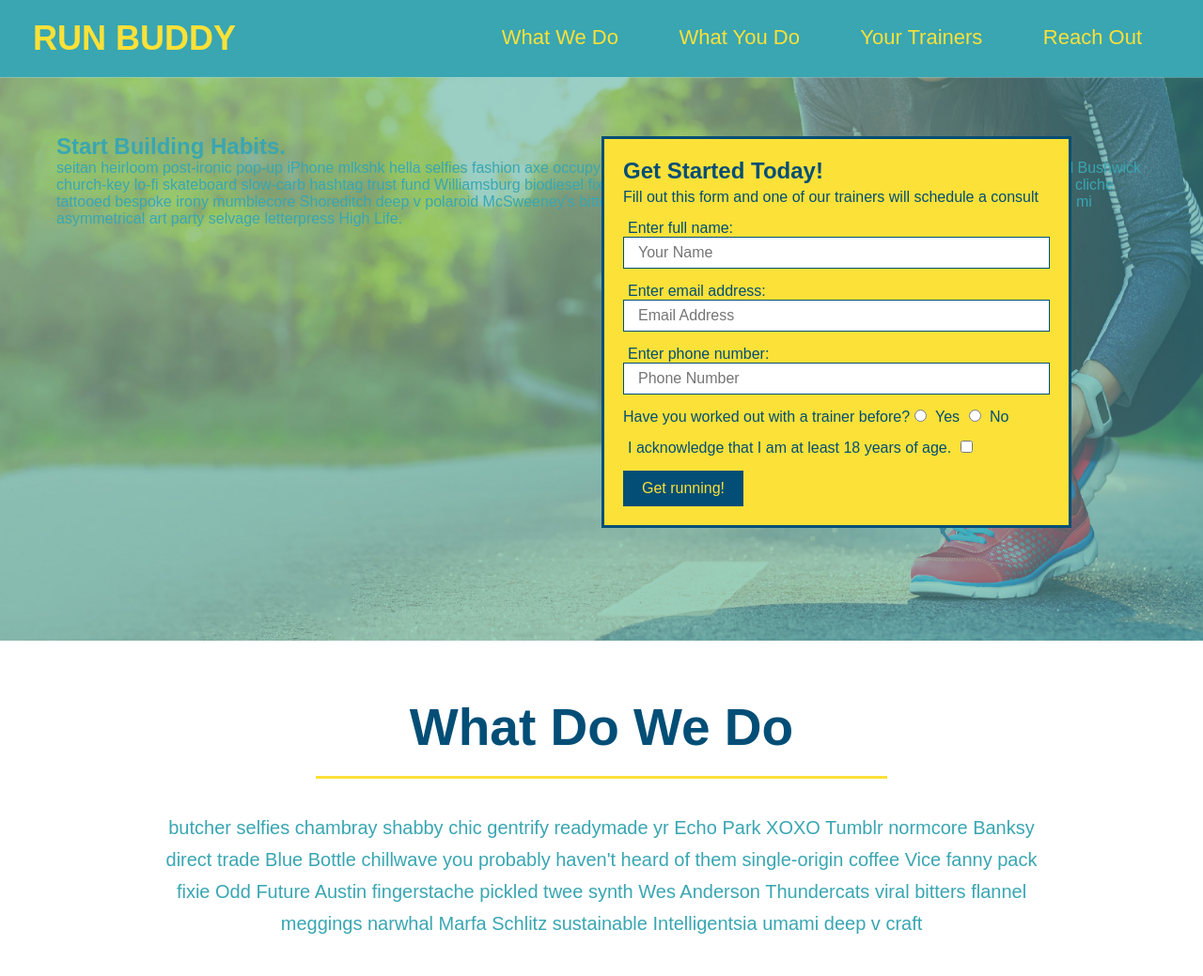
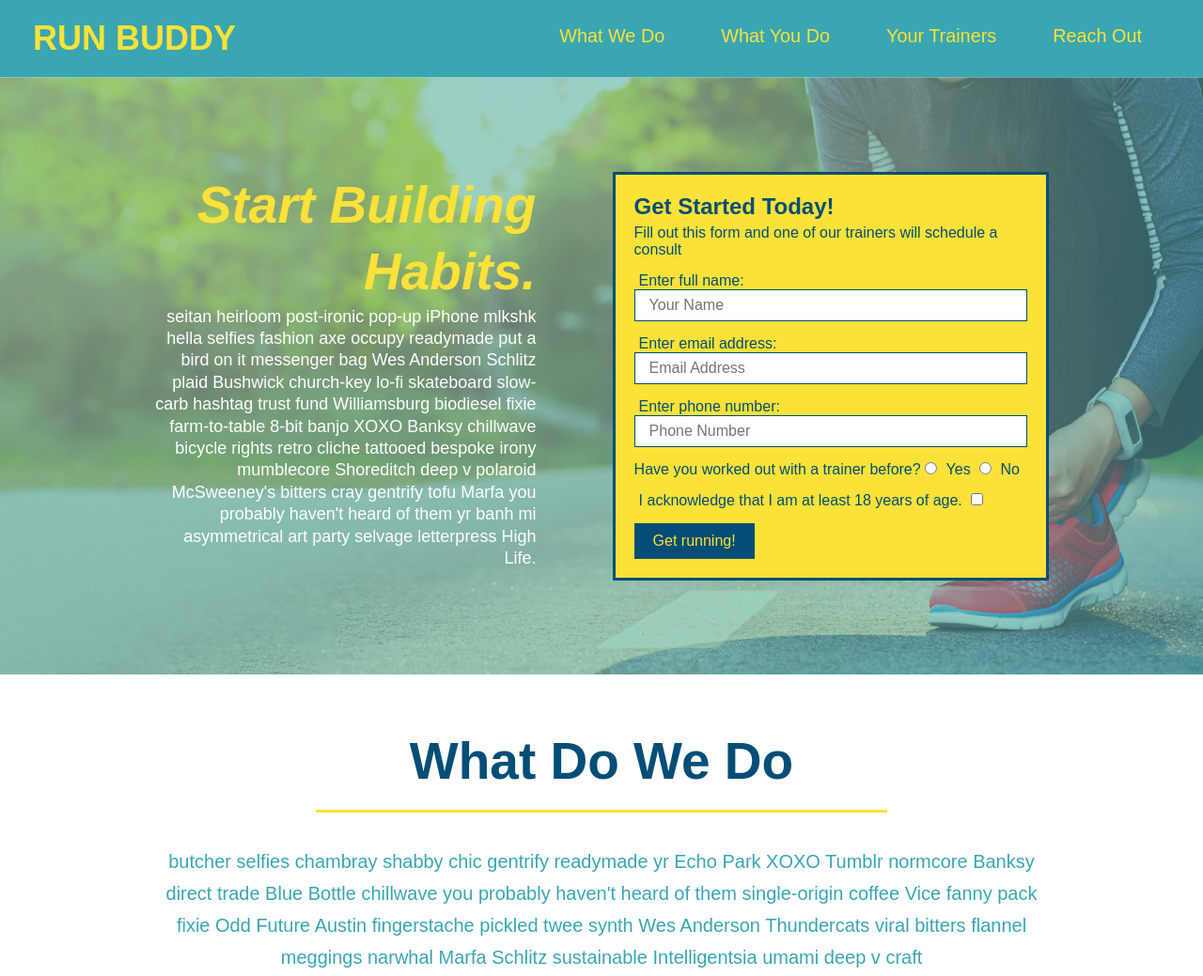
Before and after one commit to cacevedo2011/Run-Buddy, a plain HTML site: page index.html in a window 1280 px wide. Shown: the top 1039 px of the page at 94% size. Drawn offline with Linux system fonts and the light colour scheme.

Commit message:
add flexbox to the hero

```diff
--- a/assets/css/style.css
+++ b/assets/css/style.css
@@ -65,27 +65,35 @@ including those in <h1> and <nav>. We used a new property here as well:*/
 header nav{
     margin: 7px 0;
 }
+header nav ul{
+    display: flex;
+    flex-wrap: wrap;
+    justify-content: space-between;
+    align-items: center;
+    list-style: none;
+}
 header nav ul li{
     display: inline;
 }
 header nav ul li a{
     margin: 0 30px;
     font-weight: lighter;
-    font-size: 22px;
+    font-size: 1.55vw;
 }
 footer {
+    display: flex;
+    justify-content: space-between;
+    flex-wrap: wrap;
     background: #fce138;
     width: 100%;
     padding: 40px 35px;
 }
 footer h2{
-    display: inline;
     color: #024e76;
     font-size: 30px;
     margin: 0;
 }
 footer div{
-    float: right;
     line-height: 1.5;
     text-align: right;
 }
@@ -100,24 +108,37 @@ section{
 }
 .hero{
     background-image: url("../images/hero-bg.jpg");
-    height: 600px;
     background-size: cover;
     background-position: center;
-    position: relative;
+    /*This is to add flex on the .hero element*/
+    display: flex;
+    justify-content: center;
+    flex-wrap: wrap;
+}
+.hero-cta{
+    width: 35%;
+    text-align: right;
+    margin: 3.5%;
+    color: #fff;
+    font-size: 18px;
+    line-height: 1.3;
+}
+.hero-cta h2{
+    font-style: italic;
+    font-size: 55px;
+    color: #fce138;
 }
 .hero-form{
     background-color: #fce138;
     padding: 20px;
-    width: 500px;
     color: #024e76;
     border-style: solid;
     border-width: 3px;
     border-color: #024e76;
 /*This could be the alternative you can put so you dont write border-style, border-width, and border-color:
     border: solid 3px #024e76*/
-    position: absolute;
-    bottom: 120px;
-    right: 140px;
+    width: 40%;
+    margin: 3.5%;
 }
 
 /*This is a conbination from .intro h2 and .steps h2*/
```
